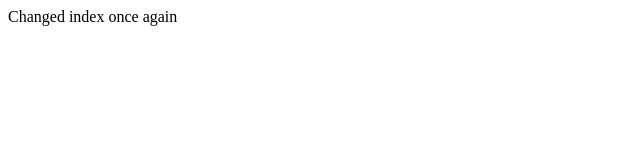
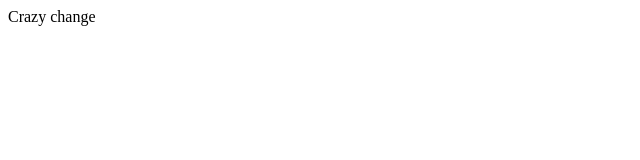
Before and after one commit to haukurmar/travis-ci, a website: page dist/index.html in a window 1280 px wide. Shown: the whole page, without its empty margins (0-640 px from the left). Drawn offline with Linux system fonts and the light colour scheme.

Commit message:
Dist build %{build_number}

```diff
--- a/dist/index.html
+++ b/dist/index.html
@@ -4,6 +4,6 @@
 		<title>Travis</title>
 	</head>
 	<body>
-		Changed index once again
+		Crazy change
 	</body>
 </html>
```
